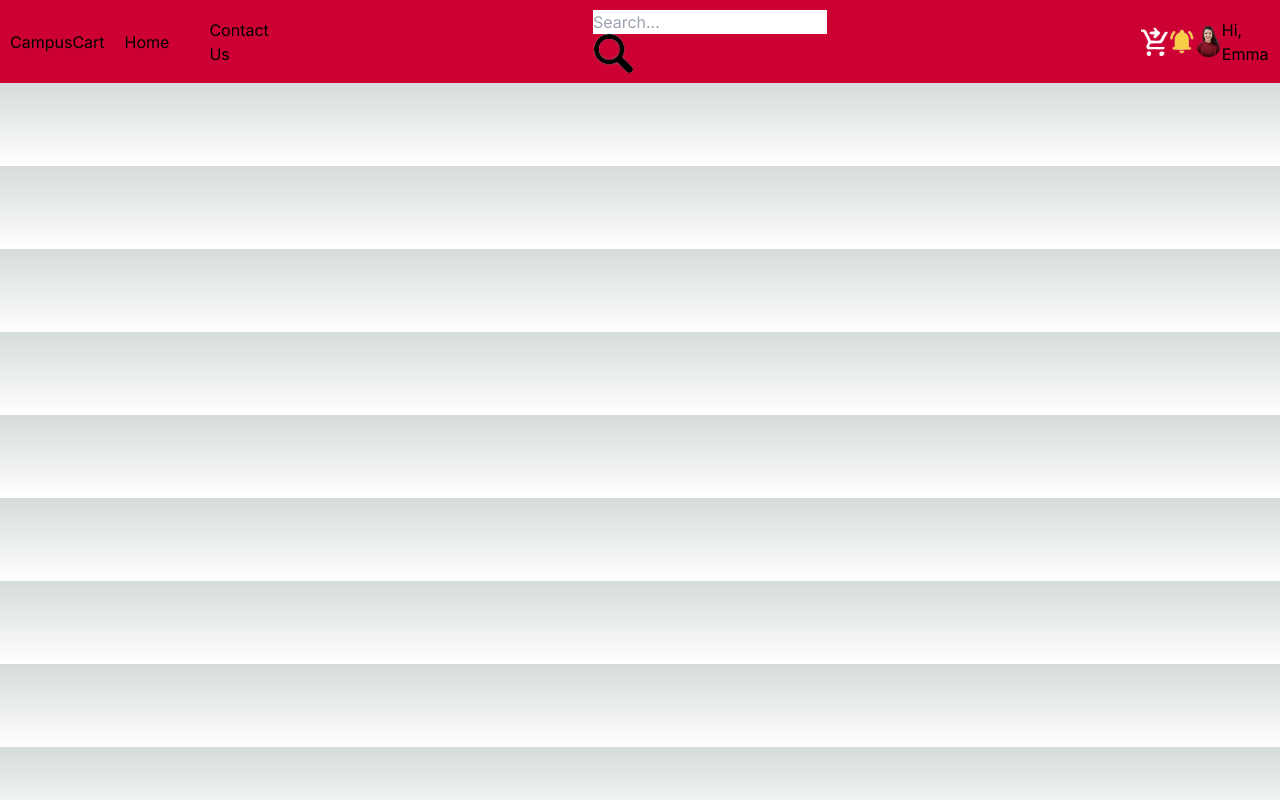
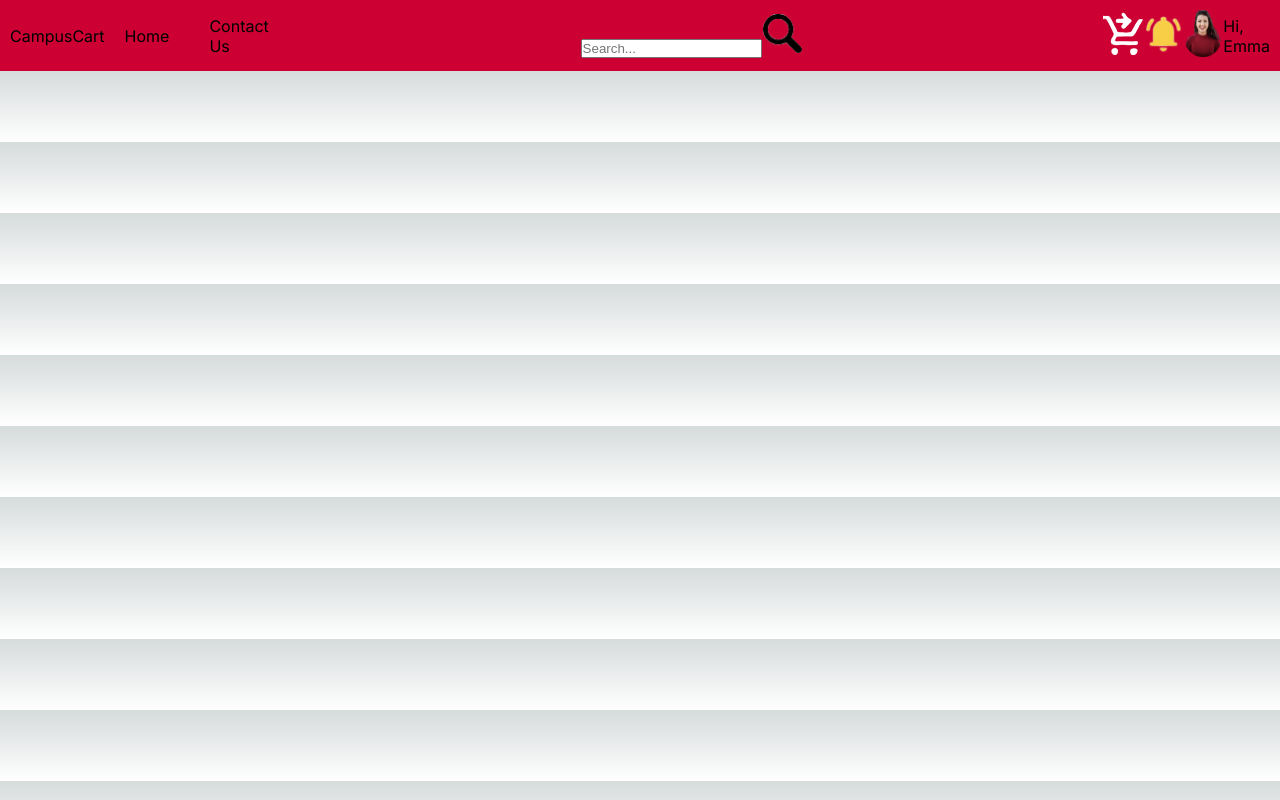
Before and after one commit to hamitsehjal/CampusCart-FRONTEND, a Next.js app: page / in a window 1280 px wide. Built offline with nearby package versions, Linux system fonts and the light colour scheme.

Commit message:
Navbar search work

```diff
--- a/src/app/globals.css
+++ b/src/app/globals.css
@@ -1,11 +1,43 @@
-@tailwind base;
-@tailwind components;
-@tailwind utilities;
+:root {
+  --max-width: 1100px;
+  --border-radius: 12px;
+  --font-mono: ui-monospace, Menlo, Monaco, 'Cascadia Mono', 'Segoe UI Mono',
+    'Roboto Mono', 'Oxygen Mono', 'Ubuntu Monospace', 'Source Code Pro',
+    'Fira Mono', 'Droid Sans Mono', 'Courier New', monospace;
 
-:root {
   --foreground-rgb: 0, 0, 0;
   --background-start-rgb: 214, 219, 220;
   --background-end-rgb: 255, 255, 255;
+
+  --primary-glow: conic-gradient(
+    from 180deg at 50% 50%,
+    #16abff33 0deg,
+    #0885ff33 55deg,
+    #54d6ff33 120deg,
+    #0071ff33 160deg,
+    transparent 360deg
+  );
+  --secondary-glow: radial-gradient(
+    rgba(255, 255, 255, 1),
+    rgba(255, 255, 255, 0)
+  );
+
+  --tile-start-rgb: 239, 245, 249;
+  --tile-end-rgb: 228, 232, 233;
+  --tile-border: conic-gradient(
+    #00000080,
+    #00000040,
+    #00000030,
+    #00000020,
+    #00000010,
+    #00000010,
+    #00000080
+  );
+
+  --callout-rgb: 238, 240, 241;
+  --callout-border-rgb: 172, 175, 176;
+  --card-rgb: 180, 185, 188;
+  --card-border-rgb: 131, 134, 135;
 }
 
 @media (prefers-color-scheme: dark) {
@@ -13,7 +45,44 @@
     --foreground-rgb: 255, 255, 255;
     --background-start-rgb: 0, 0, 0;
     --background-end-rgb: 0, 0, 0;
+
+    --primary-glow: radial-gradient(rgba(1, 65, 255, 0.4), rgba(1, 65, 255, 0));
+    --secondary-glow: linear-gradient(
+      to bottom right,
+      rgba(1, 65, 255, 0),
+      rgba(1, 65, 255, 0),
+      rgba(1, 65, 255, 0.3)
+    );
+
+    --tile-start-rgb: 2, 13, 46;
+    --tile-end-rgb: 2, 5, 19;
+    --tile-border: conic-gradient(
+      #ffffff80,
+      #ffffff40,
+      #ffffff30,
+      #ffffff20,
+      #ffffff10,
+      #ffffff10,
+      #ffffff80
+    );
+
+    --callout-rgb: 20, 20, 20;
+    --callout-border-rgb: 108, 108, 108;
+    --card-rgb: 100, 100, 100;
+    --card-border-rgb: 200, 200, 200;
   }
+}
+
+* {
+  box-sizing: border-box;
+  padding: 0;
+  margin: 0;
+}
+
+html,
+body {
+  max-width: 100vw;
+  overflow-x: hidden;
 }
 
 body {
@@ -25,3 +94,16 @@ body {
     )
     rgb(var(--background-start-rgb));
 }
+
+a {
+  color: inherit;
+  text-decoration: none;
+}
+
+
+
+@media (prefers-color-scheme: dark) {
+  html {
+    color-scheme: dark;
+  }
+}
--- a/src/app/page.module.css
+++ b/src/app/page.module.css
@@ -312,6 +312,7 @@
   }
 
   .searchModule {
+
     display: flex;
     align-items: center; /* Vertically center content */
     width: 100%;
```
